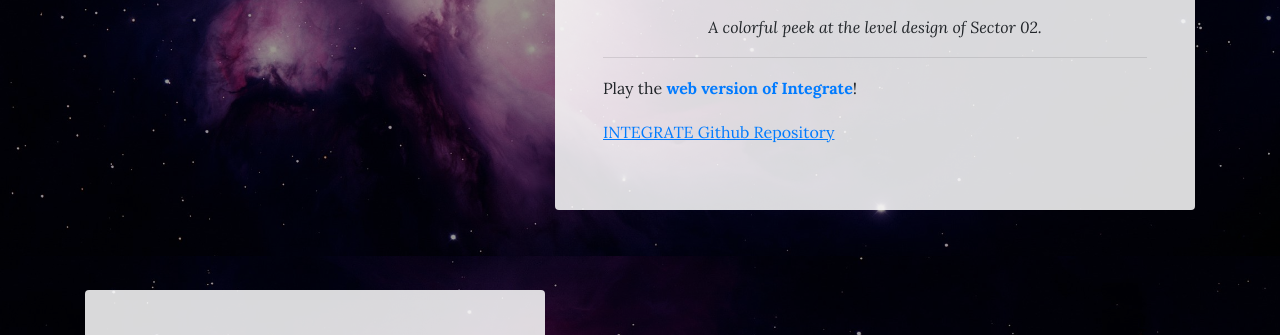
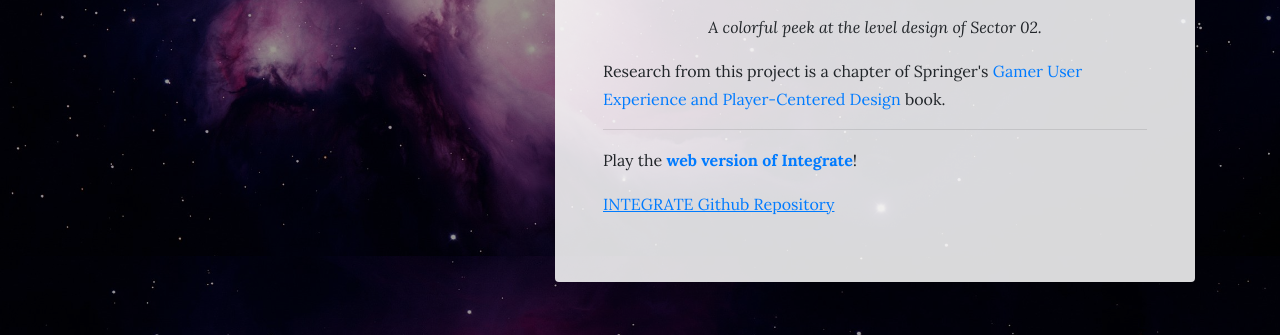
Before and after one commit to mghjin/mghjin.github.io, a website: page gameprojects.html in a window 1280 px wide. Shown: the part 2144-2479 px from the top of the page. Drawn offline with Linux system fonts and the light colour scheme.

Commit message:
Update gameprojects.html
add springer book link

```diff
--- a/gameprojects.html
+++ b/gameprojects.html
@@ -97,6 +97,8 @@
 			<p style="text-align:center"><img src="img/project_integrate_lv3.png" alt="" width="80%"></p>
 			<p style="text-align:center"><i>A colorful peek at the level design of Sector 02.</i></p>
 			<p></p>
+		 	<p>Research from this project is a chapter of Springer's
+				<a href="https://www.springer.com/us/book/9783030376420">Gamer User Experience and Player-Centered Design</a> book.</p>
 			<hr>
 			<p>Play the <a href="https://mghwajin.itch.io/integrate"><b>web version of Integrate</b></a>!</p>
 			<p><a href="https://github.com/mghjin/Integrate_Spring2019"><u>INTEGRATE Github Repository</u></a></p>
```
